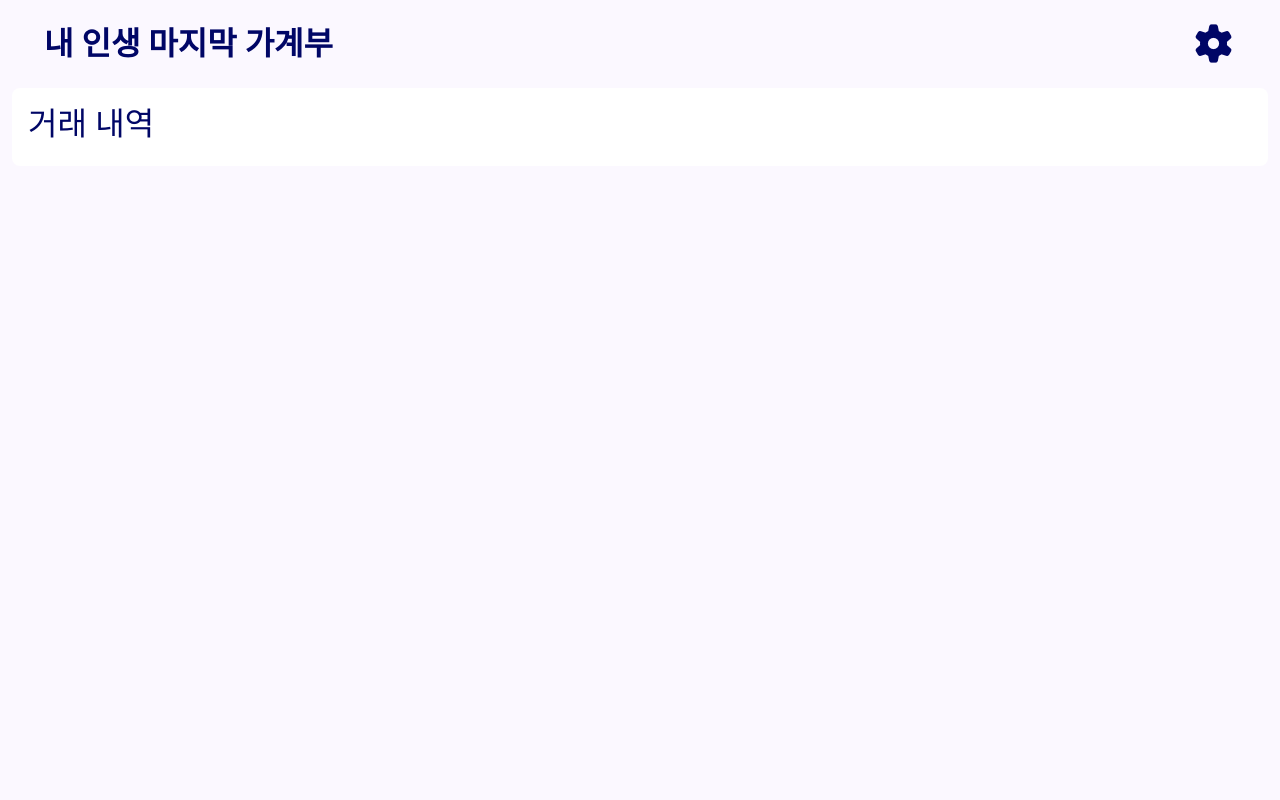
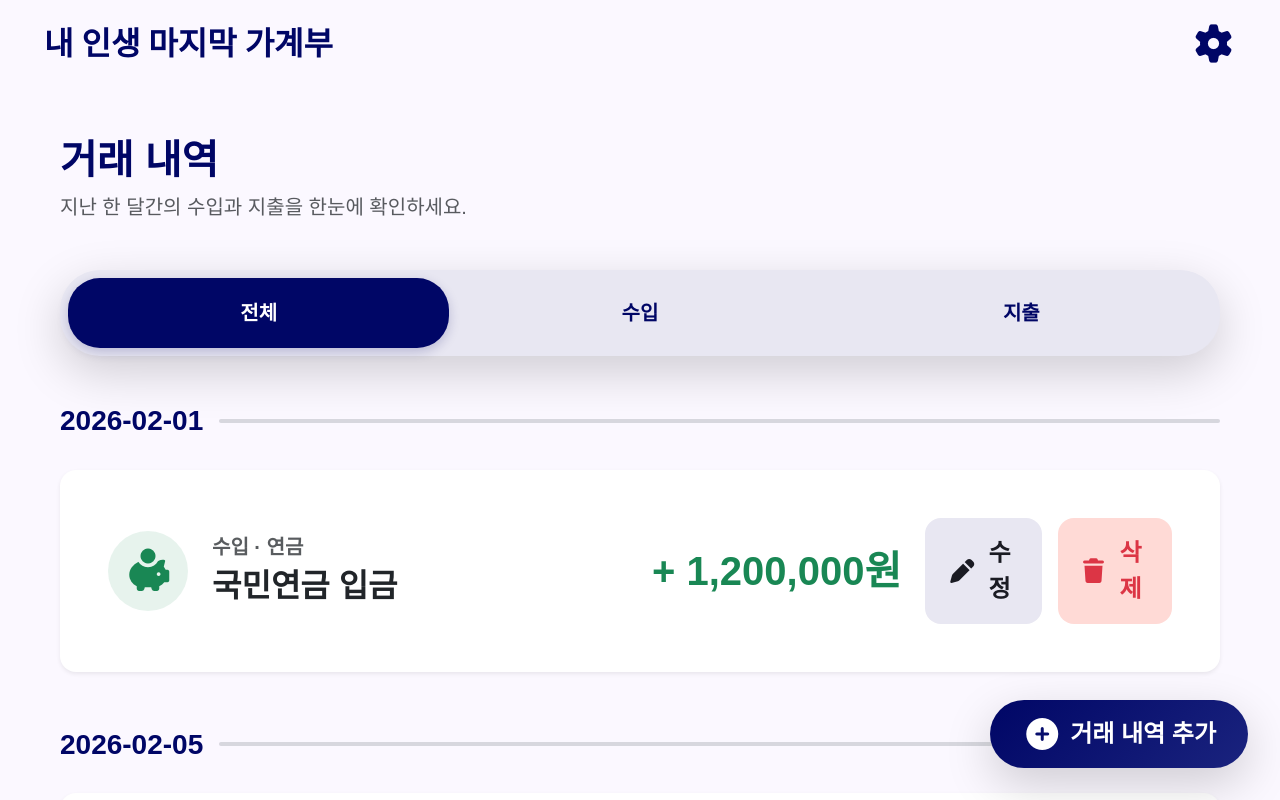
Before and after one commit to KBSkeletonTeam4/Team4_skeleton, a Vue app: page /history in a window 1280 px wide. Shown: the top 800 px of the page. Built offline with nearby package versions, Linux system fonts and the light colour scheme; data requests are answered from the project's data file.

Commit message:
feat: history_completed

```diff
--- a/src/App.vue
+++ b/src/App.vue
@@ -10,13 +10,23 @@
 
 <script setup>
 // 전역 설정이 필요하다면 이곳에 작성
+import { onMounted } from "vue";
 import { storeToRefs } from "pinia";
 import Header from "@/components/common/Header.vue";
 // import Loading from '@/components/common/Loading.vue';
 import { useSettingStore } from "@/stores/useSettingStore.js";
+import { useTransactionStore } from "@/stores/useTransactionStore";
 
 const settingStore = useSettingStore();
 const { fontSize } = storeToRefs(settingStore);
+
+const transactionStore = useTransactionStore();
+
+onMounted(() => {
+  // DB에서 거래 내역과 카테고리 목록을 싹 다 가져오라고 명령!
+  transactionStore.fetchTransactions();
+  transactionStore.fetchCategories();
+});
 </script>
 
 <style>
--- a/src/api/axios.js
+++ b/src/api/axios.js
@@ -1,5 +1,5 @@
 import axios from "axios";
-const BASE = "/api/products";
+const BASE = "http://localhost:3000";
 
 export const get = async (target, params) => {
   try {
@@ -45,4 +45,4 @@ export const remove = async (target, params) => {
   return {};
 };
 
-export default api;
+export default { get, post, put, remove };
--- a/src/components/common/FloatingAddBtn.vue
+++ b/src/components/common/FloatingAddBtn.vue
@@ -1,21 +1,53 @@
 <template>
-<div class="card card-body">
-    <h5 class="card-title">Floating Add Button</h5>
-    <p class="card-text">A floating button that allows users to quickly add new items or perform a primary action.</p>
-    <button class="btn btn-primary">+</button>
-</div>
+  <button
+    class="btn btn-primary position-fixed rounded-pill shadow-lg d-flex align-items-center gap-2 btn-fab"
+    style="
+      bottom: 2rem;
+      right: 2rem;
+      padding: 1rem 2rem;
+      background-color: #000666;
+    "
+    @click="$emit('add-click')"
+  >
+    <i class="fa-solid fa-circle-plus fs-2 fab-icon"></i>
+    <span class="fs-4 fw-bold fab-text">거래 내역 추가</span>
+  </button>
 </template>
 
 <script setup>
-import { reactive } from 'vue';
-import { useRouter, useRoute } from 'vue-router';
-
-const router = useRouter();
-const currentRoute = useRoute();
-
-
+// 클릭 이벤트를 부모에게 전달하기 위한 설정
+defineEmits(["add-click"]);
 </script>
 
 <style scoped>
-
+.btn-fab {
+  position: fixed;
+  bottom: 40px;
+  right: 40px;
+  background: linear-gradient(135deg, #000666, #1a237e);
+  color: #ffffff;
+  border: none;
+  border-radius: 60px;
+  padding: 24px 40px;
+  display: flex;
+  align-items: center;
+  gap: 16px;
+  box-shadow: 0 12px 32px rgba(0, 6, 102, 0.3);
+  cursor: pointer;
+  transition:
+    transform 0.2s ease,
+    box-shadow 0.2s ease;
+  z-index: 50;
+}
+.btn-fab:hover {
+  transform: translateY(-4px) scale(1.02);
+  box-shadow: 0 16px 40px rgba(0, 6, 102, 0.4);
+}
+.fab-icon {
+  font-size: 2.5rem;
+}
+.fab-text {
+  font-size: 1.75rem;
+  font-weight: 900;
+}
 </style>
--- a/src/components/history/FilterBar.vue
+++ b/src/components/history/FilterBar.vue
@@ -1,68 +1,68 @@
 <template>
-  <div class="component-wrapper p-3">
-    <h2>필터 바</h2>
-
+  <div class="filter-container shadow-lg">
+    <button
+      class="filter-btn"
+      :class="{ active: currentFilter === 'all' }"
+      @click="$emit('change-filter', 'all')"
+    >
+      전체
+    </button>
+    <button
+      class="filter-btn"
+      :class="{ active: currentFilter === 'income' }"
+      @click="$emit('change-filter', 'income')"
+    >
+      수입
+    </button>
+    <button
+      class="filter-btn"
+      :class="{ active: currentFilter === 'expense' }"
+      @click="$emit('change-filter', 'expense')"
+    >
+      지출
+    </button>
   </div>
 </template>
 
 <script setup>
-/**
- * 1. 외부 모듈 및 컴포넌트 Import
- */
-import { ref, computed, onMounted } from 'vue';
-// import { useRouter, useRoute } from 'vue-router';
-// import { useTransactionStore } from '@/stores/useTransactionStore';
-
-/**
- * 2. Props 및 Emits 정의 (부모-자식 간 데이터 전달이 필요할 때 사용)
- */
-// const props = defineProps({
-//   item: { type: Object, required: true }
-// });
-// const emit = defineEmits(['update', 'delete']);
-
-/**
- * 3. 스토어(Pinia) 및 라우터(Vue Router) 초기화
- */
-// const router = useRouter();
-// const transactionStore = useTransactionStore();
-
-/**
- * 4. 반응형 상태(State) 정의
- */
-const isLoading = ref(false);
-// const localData = ref('');
-
-/**
- * 5. 계산된 속성(Computed) 정의
- */
-// const formattedData = computed(() => { return ... });
-
-/**
- * 6. 주요 함수(Methods) 및 이벤트 핸들러
- */
-const handleAction = () => {
-  // 클릭 등의 이벤트 발생 시 실행될 로직
-  console.log('Action triggered!');
-};
-
-/**
- * 7. 생명주기 훅(Lifecycle Hooks)
- */
-onMounted(() => {
-  // 컴포넌트가 화면에 마운트된 직후 실행 (예: API 데이터 Fetching)
-  // console.log('Component is mounted!');
+defineProps({
+  currentFilter: { type: String, required: true },
 });
+defineEmits(["change-filter"]);
 </script>
 
 <style scoped>
-/**
- * scoped 속성: 이 곳에 작성된 CSS는 해당 컴포넌트에만 적용되어 스타일 충돌을 방지합니다.
- * 시니어 타깃에 맞춘 글씨 크기나 명확한 색상 대비 등을 이곳에 추가하세요.
- */
-.component-wrapper {
-  /* 예: 배경색, 둥근 모서리 등 개별 컴포넌트 스타일 */
-  background-color: #ffffff;
-  border-radius: 8px;
+.filter-container {
+  display: flex;
+  background-color: #e8e7f2; /* 연한 회보라색 배경 */
+  padding: 8px;
+  border-radius: 40px;
+  margin-bottom: 40px;
+  width: 100%;
+}
+
+.filter-btn {
+  flex: 1;
+  padding: 20px 16px;
+  border-radius: 32px;
+  background: transparent;
+  color: #000666; /* 메인 남색 */
+  font-size: 1.25rem;
+  font-weight: 700;
+  border: none;
+  cursor: pointer;
+  transition: all 0.2s ease;
+}
+
+.filter-btn:hover {
+  background-color: rgba(202, 198, 219, 0.637);
+  color: #000666;
+  box-shadow: 0 4px 12px rgba(0, 6, 102, 0.2);
+}
+
+.filter-btn.active {
+  background-color: #000666;
+  color: #ffffff;
+  box-shadow: 0 4px 12px rgba(0, 6, 102, 0.2);
 }
 </style>
--- a/src/components/history/TransactionItem.vue
+++ b/src/components/history/TransactionItem.vue
@@ -1,68 +1,146 @@
 <template>
-  <div class="component-wrapper p-3">
-    <h2>거래 내역 항목</h2>
+  <div class="card border-0 shadow-sm rounded-4 hover-scale transition-all">
+    <div
+      class="card-body p-4 p-md-5 d-flex flex-column flex-lg-row align-items-center justify-content-between gap-4"
+    >
+      <div class="d-flex align-items-center gap-4 w-100">
+        <div
+          class="rounded-circle d-flex align-items-center justify-content-center shadow-inner"
+          :class="
+            isIncome
+              ? 'bg-success bg-opacity-10 text-success'
+              : 'bg-danger bg-opacity-10 text-danger'
+          "
+          style="width: 80px; height: 80px"
+        >
+          <i class="fa-solid fs-1" :class="categoryIcon"></i>
+        </div>
 
+        <div class="d-flex flex-column">
+          <span class="text-muted fw-bold fs-5">
+            {{ isIncome ? "수입" : "지출" }} · {{ item.category }}
+          </span>
+          <span class="fs-2 fw-bold text-dark">{{
+            item.memo || "내역 없음"
+          }}</span>
+        </div>
+      </div>
+
+      <div
+        class="d-flex flex-column flex-lg-row align-items-lg-center gap-4 w-100 justify-content-lg-end mt-3 mt-lg-0"
+      >
+        <span
+          class="fs-1 fw-black text-nowrap"
+          :class="isIncome ? 'text-success' : 'text-danger'"
+        >
+          {{ isIncome ? "+" : "-" }} {{ item.amount.toLocaleString() }}원
+        </span>
+
+        <div class="d-flex gap-3">
+          <button
+            class="btn btn-edit fs-4 fw-bold py-3 px-4 rounded-4 d-flex align-items-center gap-2"
+            @click="
+              $router.push({
+                name: 'history-transaction-id',
+                params: { id: item.id },
+              })
+            "
+          >
+            <i class="fa-solid fa-pen"></i> 수정
+          </button>
+
+          <button
+            class="btn btn-delete bg-opacity-10 text-danger border-0 fs-4 fw-bold py-3 px-4 rounded-4 d-flex align-items-center gap-2"
+            @click="handleDelete"
+          >
+            <i class="fa-solid fa-trash"></i> 삭제
+          </button>
+        </div>
+      </div>
+    </div>
   </div>
 </template>
 
 <script setup>
-/**
- * 1. 외부 모듈 및 컴포넌트 Import
- */
-import { ref, computed, onMounted } from 'vue';
-// import { useRouter, useRoute } from 'vue-router';
-// import { useTransactionStore } from '@/stores/useTransactionStore';
+import { computed } from "vue";
+import { useTransactionStore } from "@/stores/useTransactionStore";
 
-/**
- * 2. Props 및 Emits 정의 (부모-자식 간 데이터 전달이 필요할 때 사용)
- */
-// const props = defineProps({
-//   item: { type: Object, required: true }
-// });
-// const emit = defineEmits(['update', 'delete']);
+const props = defineProps({
+  item: { type: Object, required: true },
+});
 
-/**
- * 3. 스토어(Pinia) 및 라우터(Vue Router) 초기화
- */
-// const router = useRouter();
-// const transactionStore = useTransactionStore();
+const transactionStore = useTransactionStore(); // 스토어 초기화
+const isIncome = computed(() => props.item.type === "income");
 
-/**
- * 4. 반응형 상태(State) 정의
- */
-const isLoading = ref(false);
-// const localData = ref('');
+// 카테고리 아이콘 로직 (스토어/DB 연동 전 임시 폴백 포함)
+const categoryIcon = computed(() => {
+  // DB에 있는 카테고리 이름과 아이콘을 매칭 (필요에 따라 세밀화 가능)
+  if (
+    props.item.category.includes("식비") ||
+    props.item.category.includes("마트")
+  )
+    return "fa-cart-shopping";
+  if (props.item.category.includes("교통")) return "fa-bus";
+  if (
+    props.item.category.includes("병원") ||
+    props.item.category.includes("의료")
+  )
+    return "fa-notes-medical";
+  if (
+    props.item.category.includes("공과금") ||
+    props.item.category.includes("통신")
+  )
+    return "fa-file-invoice-dollar";
+  if (
+    props.item.category.includes("손주") ||
+    props.item.category.includes("경조사")
+  )
+    return "fa-gift";
+  if (
+    props.item.category.includes("연금") ||
+    props.item.category.includes("이자")
+  )
+    return "fa-piggy-bank";
+  if (props.item.category.includes("용돈")) return "fa-envelope-open-text";
+  return "fa-wallet";
+});
 
-/**
- * 5. 계산된 속성(Computed) 정의
- */
-// const formattedData = computed(() => { return ... });
-
-/**
- * 6. 주요 함수(Methods) 및 이벤트 핸들러
- */
-const handleAction = () => {
-  // 클릭 등의 이벤트 발생 시 실행될 로직
-  console.log('Action triggered!');
+// 🌟 실제 삭제 동작 구현
+const handleDelete = async () => {
+  if (confirm("이 내역을 정말 삭제하시겠습니까?")) {
+    try {
+      await transactionStore.deleteTransaction(props.item.id);
+      alert("성공적으로 삭제되었습니다.");
+    } catch (err) {
+      alert("삭제에 실패했습니다. 다시 시도해주세요.");
+    }
+  }
 };
-
-/**
- * 7. 생명주기 훅(Lifecycle Hooks)
- */
-onMounted(() => {
-  // 컴포넌트가 화면에 마운트된 직후 실행 (예: API 데이터 Fetching)
-  // console.log('Component is mounted!');
-});
 </script>
 
 <style scoped>
-/**
- * scoped 속성: 이 곳에 작성된 CSS는 해당 컴포넌트에만 적용되어 스타일 충돌을 방지합니다.
- * 시니어 타깃에 맞춘 글씨 크기나 명확한 색상 대비 등을 이곳에 추가하세요.
- */
-.component-wrapper {
-  /* 예: 배경색, 둥근 모서리 등 개별 컴포넌트 스타일 */
-  background-color: #ffffff;
-  border-radius: 8px;
+.hover-scale:hover {
+  transform: translateY(-2px);
+}
+.fw-black {
+  font-weight: 900;
+}
+.btn-edit {
+  background-color: #e8e7f2;
+  color: #1a1b23;
+  transition: filter 0.2s ease;
+}
+.btn-edit:hover {
+  background-color: #d1d0da;
+  box-shadow: 0 4px 12px rgba(0, 6, 102, 0.2);
+}
+.btn-delete {
+  background-color: #ffdad6;
+  color: #ba1a1a;
+  transition: filter 0.2s ease;
+}
+.btn-delete:hover {
+  background-color: #e5c4c0;
+  box-shadow: 0 4px 12px rgba(0, 6, 102, 0.2);
 }
 </style>
--- a/src/components/history/TransactionList.vue
+++ b/src/components/history/TransactionList.vue
@@ -1,68 +1,50 @@
 <template>
-  <div class="component-wrapper p-3">
-    <h2>거래 내역 목록</h2>
+  <div class="transaction-list d-flex flex-column gap-5">
+    <section v-for="(items, date) in groupedTransactions" :key="date">
+      <div
+        class="d-flex align-items-center gap-3 mb-4 sticky-top py-2"
+        style="z-index: 10"
+      >
+        <h2 class="fs-3 fw-bolder m-0" style="color: #000666">
+          {{ date }}
+        </h2>
+        <div
+          class="flex-grow-1 bg-secondary rounded-pill opacity-25"
+          style="height: 4px"
+        ></div>
+      </div>
 
+      <div class="d-flex flex-column gap-3">
+        <TransactionItem v-for="item in items" :key="item.id" :item="item" />
+      </div>
+    </section>
+
+    <div
+      v-if="Object.keys(groupedTransactions).length === 0"
+      class="text-center py-5 text-muted fs-4"
+    >
+      해당하는 거래 내역이 없습니다.
+    </div>
   </div>
 </template>
 
 <script setup>
-/**
- * 1. 외부 모듈 및 컴포넌트 Import
- */
-import { ref, computed, onMounted } from 'vue';
-// import { useRouter, useRoute } from 'vue-router';
-// import { useTransactionStore } from '@/stores/useTransactionStore';
+import { computed } from "vue";
+import TransactionItem from "./TransactionItem.vue";
 
-/**
- * 2. Props 및 Emits 정의 (부모-자식 간 데이터 전달이 필요할 때 사용)
- */
-// const props = defineProps({
-//   item: { type: Object, required: true }
-// });
-// const emit = defineEmits(['update', 'delete']);
+const props = defineProps({
+  transactions: { type: Array, required: true },
+});
 
-/**
- * 3. 스토어(Pinia) 및 라우터(Vue Router) 초기화
- */
-// const router = useRouter();
-// const transactionStore = useTransactionStore();
-
-/**
- * 4. 반응형 상태(State) 정의
- */
-const isLoading = ref(false);
-// const localData = ref('');
-
-/**
- * 5. 계산된 속성(Computed) 정의
- */
-// const formattedData = computed(() => { return ... });
-
-/**
- * 6. 주요 함수(Methods) 및 이벤트 핸들러
- */
-const handleAction = () => {
-  // 클릭 등의 이벤트 발생 시 실행될 로직
-  console.log('Action triggered!');
-};
-
-/**
- * 7. 생명주기 훅(Lifecycle Hooks)
- */
-onMounted(() => {
-  // 컴포넌트가 화면에 마운트된 직후 실행 (예: API 데이터 Fetching)
-  // console.log('Component is mounted!');
+// 전달받은 데이터를 날짜(date) 기준으로 그룹화하는 계산 로직
+const groupedTransactions = computed(() => {
+  return props.transactions.reduce((acc, curr) => {
+    // 날짜 키가 없으면 배열 생성
+    if (!acc[curr.date]) {
+      acc[curr.date] = [];
+    }
+    acc[curr.date].push(curr);
+    return acc;
+  }, {});
 });
 </script>
-
-<style scoped>
-/**
- * scoped 속성: 이 곳에 작성된 CSS는 해당 컴포넌트에만 적용되어 스타일 충돌을 방지합니다.
- * 시니어 타깃에 맞춘 글씨 크기나 명확한 색상 대비 등을 이곳에 추가하세요.
- */
-.component-wrapper {
-  /* 예: 배경색, 둥근 모서리 등 개별 컴포넌트 스타일 */
-  background-color: #ffffff;
-  border-radius: 8px;
-}
-</style>
--- a/src/pages/History.vue
+++ b/src/pages/History.vue
@@ -1,68 +1,124 @@
 <template>
-  <div class="component-wrapper p-3">
-    <h2>거래 내역</h2>
+  <div class="history-page p-3 p-md-5">
+    <div class="mb-5">
+      <h1 class="fw-black" style="font-weight: 900; color: #000666">
+        거래 내역
+      </h1>
+      <p class="text-muted fs-5">
+        지난 한 달간의 수입과 지출을 한눈에 확인하세요.
+      </p>
+    </div>
 
+    <FilterBar :currentFilter="filterType" @change-filter="setFilter" />
+
+    <TransactionList :transactions="filteredTransactions" />
+
+    <!-- <div class="load-more-container">
+      <button class="btn-load-more">이전 내역 더보기 ▼</button>
+    </div> -->
+
+    <!-- <div class="d-flex justify-content-center mt-5">
+      <button
+        class="btn btn-light btn-lg rounded-pill shadow-sm px-5 py-3 fw-bold text-primary"
+      >
+        이전 내역 더보기 ▼
+      </button>
+    </div> -->
+
+    <FloatingAddBtn @add-click="$router.push({ name: 'transaction/add' })" />
   </div>
 </template>
 
 <script setup>
-/**
- * 1. 외부 모듈 및 컴포넌트 Import
- */
-import { ref, computed, onMounted } from 'vue';
-// import { useRouter, useRoute } from 'vue-router';
-// import { useTransactionStore } from '@/stores/useTransactionStore';
+import { ref, computed, onMounted } from "vue";
+import { storeToRefs } from "pinia";
+import { useTransactionStore } from "@/stores/useTransactionStore";
 
-/**
- * 2. Props 및 Emits 정의 (부모-자식 간 데이터 전달이 필요할 때 사용)
- */
-// const props = defineProps({
-//   item: { type: Object, required: true }
-// });
-// const emit = defineEmits(['update', 'delete']);
+import FilterBar from "@/components/history/FilterBar.vue";
+import TransactionList from "@/components/history/TransactionList.vue";
+import FloatingAddBtn from "@/components/common/FloatingAddBtn.vue";
 
-/**
- * 3. 스토어(Pinia) 및 라우터(Vue Router) 초기화
- */
-// const router = useRouter();
-// const transactionStore = useTransactionStore();
+const transactionStore = useTransactionStore();
+const { transactions } = storeToRefs(transactionStore);
 
-/**
- * 4. 반응형 상태(State) 정의
- */
-const isLoading = ref(false);
-// const localData = ref('');
+// 필터 상태 관리 ('all', 'income', 'expense')
+const filterType = ref("all");
 
-/**
- * 5. 계산된 속성(Computed) 정의
- */
-// const formattedData = computed(() => { return ... });
+onMounted(() => {
+  // 스토어에 데이터가 없다면 불러오기
+  if (transactions.value.length === 0) {
+    transactionStore.fetchTransactions();
+  }
+});
 
-/**
- * 6. 주요 함수(Methods) 및 이벤트 핸들러
- */
-const handleAction = () => {
-  // 클릭 등의 이벤트 발생 시 실행될 로직
-  console.log('Action triggered!');
+// 필터 변경 함수 (자식 컴포넌트에서 emit으로 호출됨)
+const setFilter = (type) => {
+  filterType.value = type;
 };
 
-/**
- * 7. 생명주기 훅(Lifecycle Hooks)
- */
-onMounted(() => {
-  // 컴포넌트가 화면에 마운트된 직후 실행 (예: API 데이터 Fetching)
-  // console.log('Component is mounted!');
+// 필터링된 데이터 계산 (Computed)
+const filteredTransactions = computed(() => {
+  if (filterType.value === "all") return transactions.value;
+  return transactions.value.filter((t) => t.type === filterType.value);
 });
 </script>
-
 <style scoped>
-/**
- * scoped 속성: 이 곳에 작성된 CSS는 해당 컴포넌트에만 적용되어 스타일 충돌을 방지합니다.
- * 시니어 타깃에 맞춘 글씨 크기나 명확한 색상 대비 등을 이곳에 추가하세요.
- */
-.component-wrapper {
-  /* 예: 배경색, 둥근 모서리 등 개별 컴포넌트 스타일 */
+* {
+  font-family: "Lexend", sans-serif;
+}
+h1 {
+  color: #000666;
+}
+/* 더보기 버튼 */
+.load-more-container {
+  display: flex;
+  justify-content: center;
+  margin-top: 64px;
+}
+.btn-load-more {
   background-color: #ffffff;
-  border-radius: 8px;
+  color: #000666;
+  font-size: 1.5rem;
+  font-weight: 900;
+  padding: 20px 48px;
+  border-radius: 40px;
+  border: none;
+  box-shadow: 0 8px 24px rgba(26, 27, 35, 0.08);
+  cursor: pointer;
+  transition: background-color 0.2s ease;
+}
+.btn-load-more:hover {
+  background-color: #f3f2fe;
+}
+/* 하단 플로팅 액션 버튼 (FAB) */
+.btn-fab {
+  position: fixed;
+  bottom: 40px;
+  right: 40px;
+  background: linear-gradient(135deg, #000666, #1a237e);
+  color: #ffffff;
+  border: none;
+  border-radius: 60px;
+  padding: 24px 40px;
+  display: flex;
+  align-items: center;
+  gap: 16px;
+  box-shadow: 0 12px 32px rgba(0, 6, 102, 0.3);
+  cursor: pointer;
+  transition:
+    transform 0.2s ease,
+    box-shadow 0.2s ease;
+  z-index: 50; /* 항상 다른 요소들보다 위에 떠 있도록 설정 */
+}
+.btn-fab:hover {
+  transform: translateY(-4px) scale(1.02);
+  box-shadow: 0 16px 40px rgba(0, 6, 102, 0.4);
+}
+.fab-icon {
+  font-size: 2.5rem;
+}
+.fab-text {
+  font-size: 1.75rem;
+  font-weight: 900;
 }
 </style>
--- a/src/stores/useTransactionStore.js
+++ b/src/stores/useTransactionStore.js
@@ -1,53 +1,80 @@
-import { ref, computed } from 'vue';
-import { defineStore } from 'pinia';
-import api from '@/api/axios';
+import { ref, computed } from "vue";
+import { defineStore } from "pinia";
+import api from "@/api/axios";
 
-export const useTransactionStore = defineStore('transaction', () => {
+export const useTransactionStore = defineStore("transaction", () => {
   // State
   const transactions = ref([]);
+  const incomeCategories = ref([]); // 수입 카테고리
+  const expenseCategories = ref([]); // 지출 카테고리
   const isLoading = ref(false);
 
   // Getters
   const totalIncome = computed(() => {
     return transactions.value
-      .filter(t => t.type === 'income')
+      .filter((t) => t.type === "income")
       .reduce((sum, t) => sum + t.amount, 0);
   });
 
   const totalExpense = computed(() => {
     return transactions.value
-      .filter(t => t.type === 'expense')
+      .filter((t) => t.type === "expense")
       .reduce((sum, t) => sum + t.amount, 0);
   });
 
   const balance = computed(() => totalIncome.value - totalExpense.value);
 
   // Actions
-// Actions: 1. 데이터 불러오기 (GET)
+  // 전체 거래 내역 불러오기 (GET)
   const fetchTransactions = async () => {
-    isLoading.value = true;
-    try {
-      // json-server의 _sort 파라미터를 활용해 날짜, 시간 내림차순(최신순) 정렬 [cite: 169-173]
-      const response = await api.get('/budget?_sort=-date,-time');
-      transactions.value = response.data;
-    } catch (error) {
-      console.error('거래 내역을 불러오지 못했습니다.', error);
-    } finally {
-      isLoading.value = false;
-    }
+    // 🌟 수정 포인트 2: api.get 자체가 이미 data를 반환하므로 response.data를 안 해도 됩니다!
+    // 파라미터는 두 번째 인자로 넘겨줍니다.
+    const data = await api.get("/budget", {
+      _sort: "-date,-time",
+    });
+    transactions.value = data;
   };
 
-  // Actions: 2. 새로운 거래 추가 (POST)
-  const addTransaction = async (newTransaction) => {
-    try {
-      const response = await api.post('/budget', newTransaction);
-      // 서버 저장 성공 후, 로컬 상태 배열에도 즉시 추가하여 화면 갱신
-      transactions.value.unshift(response.data);
-    } catch (error) {
-      console.error('거래 내역 저장에 실패했습니다.', error);
-      throw error; // 컴포넌트 단에서 에러 처리를 할 수 있도록 던짐
-    }
+  // 카테고리 데이터 불러오기 (GET)
+  const fetchCategories = async () => {
+    const [incomeData, expenseData] = await Promise.all([
+      api.get("/incomeCategory"),
+      api.get("/expenseCategory"),
+    ]);
+    incomeCategories.value = incomeData;
+    expenseCategories.value = expenseData;
   };
 
-  return { transactions, totalIncome, totalExpense, balance, fetchTransactions, addTransaction };
+  // 새로운 거래 내역 추가 (POST)
+  const addTransaction = async (newTransaction) => {
+    await api.post("/budget", newTransaction);
+    await fetchTransactions(); // 새로고침
+  };
+
+  // 거래 내역 수정 (PUT)
+  const updateTransaction = async (id, updatedData) => {
+    await api.put(`/budget/${id}`, updatedData);
+    await fetchTransactions(); // 새로고침
+  };
+
+  // 거래 내역 삭제 (DELETE)
+  const deleteTransaction = async (id) => {
+    // 윤정님의 remove 함수는 두 번째 인자로 params를 받습니다. (id 자체를 URL에 붙여도 무방합니다)
+    await api.remove(`/budget/${id}`);
+    transactions.value = transactions.value.filter((t) => t.id !== id);
+  };
+
+  return {
+    transactions,
+    totalIncome,
+    totalExpense,
+    balance,
+    incomeCategories,
+    expenseCategories,
+    fetchTransactions,
+    fetchCategories,
+    addTransaction,
+    updateTransaction,
+    deleteTransaction,
+  };
 });
```
